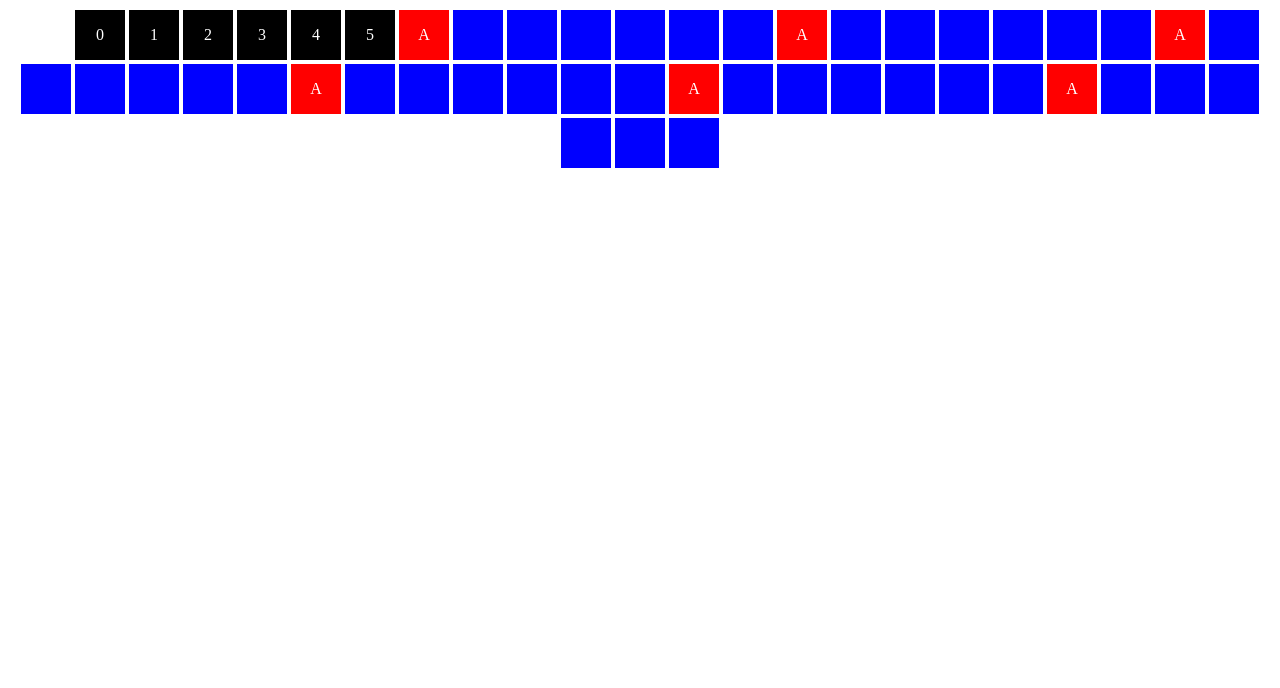
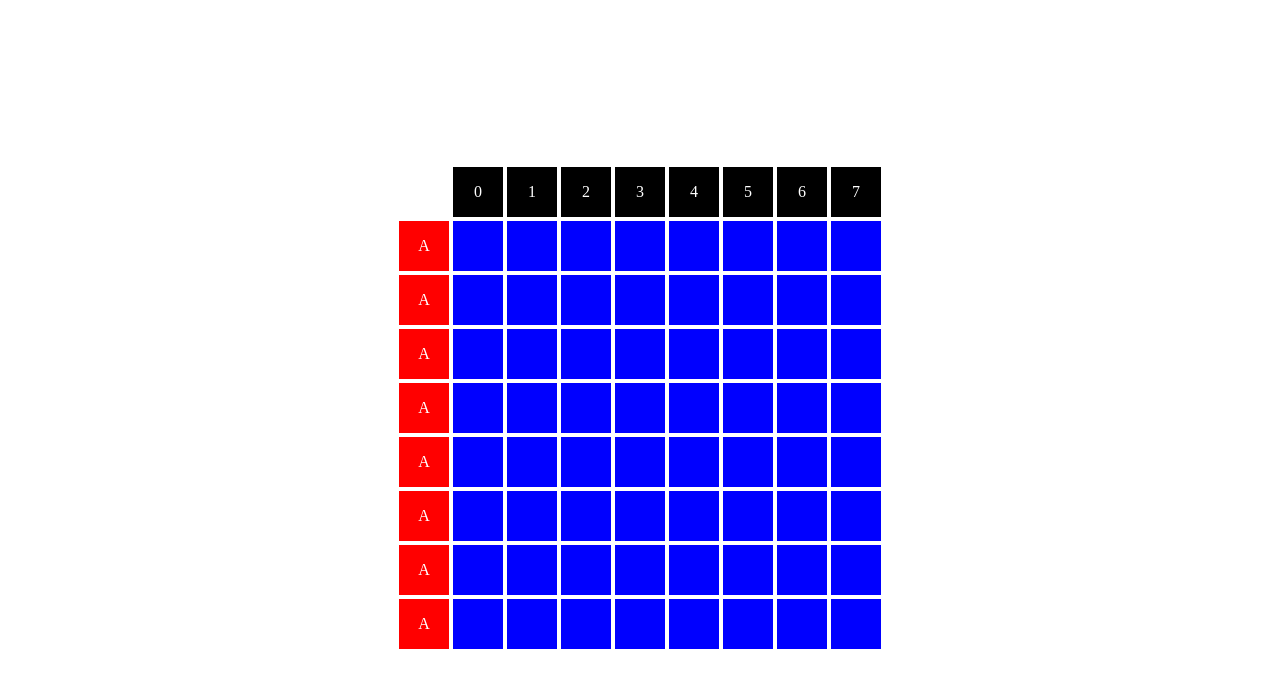
Before and after one commit to FelipeOB/BattlefshipBoard, a plain HTML site: page index.html in a window 1280 px wide. Drawn offline with Linux system fonts and the light colour scheme.

Commit message:
ARRUMEI A PORRA DO DISPLAY CARALHOOOOOOO

```diff
--- a/index.html
+++ b/index.html
@@ -8,7 +8,9 @@
     <title>Document</title>
 </head>
 <body>
-    <div class="fieldcontainer"></div>
+    <div class="flexContainer">
+        <div class="fieldcontainer"></div>
+    </div>
     <script src="index.js"></script>
 </body>
 </html>
--- a/index.js
+++ b/index.js
@@ -1,6 +1,6 @@
 //criar divs que representaram os fields dos campos
 const fieldDiv = document.querySelectorAll(".fieldcontainer")
-let tamanho = 6;
+let tamanho = 8;
 let tamanhoMais1 = tamanho + 1;
 let aux = 0;
 for (let i = 0; i < tamanhoMais1 * tamanhoMais1; i++) {
@@ -54,3 +54,5 @@ for (let i = 0; i < indicatorYdiv.length; i++) {
     pYdiv.style.color = "white";                //general styling
     pYdiv.style.textAlign = "center";
 }
+fieldDiv[0].setAttribute("style", `width :${54 * tamanhoMais1}px`);
+//54 vem do (tamanho de cada tile) E (tamando da margem) especificado do CSS .field
--- a/main.css
+++ b/main.css
@@ -1,3 +1,10 @@
+.flexContainer{
+    display: flex;
+    justify-content: center;
+    align-items: center;
+    width: 100%;
+    min-height: 100vh;
+}
 .fieldcontainer {
     display: flex;
     flex-wrap: wrap;
@@ -8,9 +15,11 @@
     border: 2px black;
     min-width: 50px;
     height: 50px;
+    transition: all 0.2s ease-out;
+    cursor: pointer;
 }
 .field:hover{
-    background-color: chartreuse;
+    background-color: chartreuse!important;
 }
 .whiteText{
     text-align: center;
```
